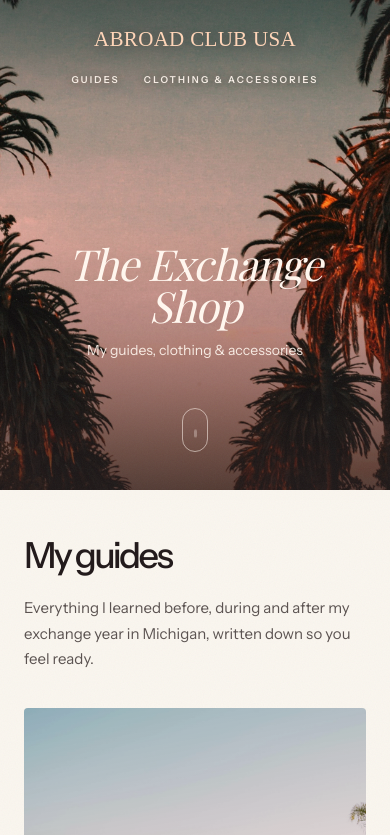
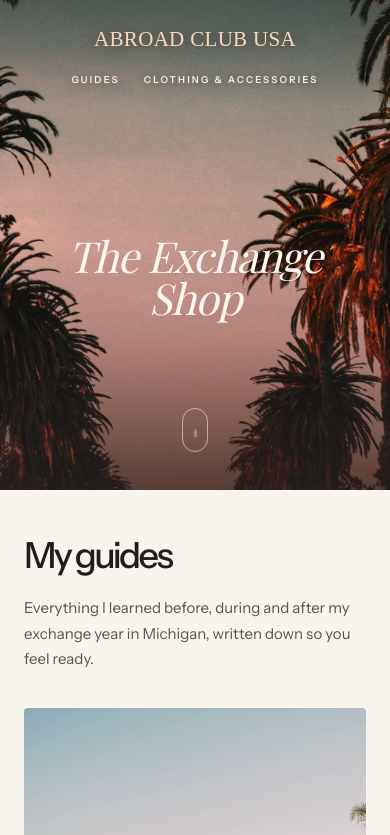
Before and after one commit to anjagregoran/abroadwithanja, a plain HTML site: page en/index.html in a window 390 px wide. Shown: the top 835 px of the page. Drawn offline with nearby package versions, Linux system fonts and the light colour scheme; a web font is replaced by a local one.

Commit message:
Drop the hero subtitle on the shop
Co-Authored-By: Claude Opus 5 <noreply@anthropic.com>

```diff
--- a/en/index.html
+++ b/en/index.html
@@ -1158,7 +1158,7 @@ nav.nv{position:relative!important;top:auto!important;backdrop-filter:none!impor
   font-style:normal;justify-self:start;text-shadow:0 1px 14px rgba(35,27,28,.5)}
 .shop-lg em{font-style:normal!important}
 .shop-lg em{font-style:italic}
-.shop-hd-in{position:absolute;z-index:2;left:54px;right:54px;bottom:200px;color:#FFF6EE;text-align:center}
+.shop-hd-in{position:absolute;z-index:2;left:54px;right:54px;bottom:248px;color:#FFF6EE;text-align:center}
 .shop-hd-in span{display:block;font-family:'Instrument Sans',sans-serif;font-size:10px;letter-spacing:4px;
   text-transform:uppercase;opacity:.82;margin-bottom:12px}
 .shop-hd-in h1{font-family:'Playfair Display',serif;font-style:italic;font-weight:400;
@@ -1192,7 +1192,7 @@ html{scroll-behavior:smooth}
   .shop-lg{justify-self:center;font-size:21px}
   .shop-nav{justify-self:center;gap:24px}
   .shop-nav a{font-size:9.5px;letter-spacing:2.2px}
-  .shop-hd-in{left:24px;right:24px;bottom:128px}
+  .shop-hd-in{left:24px;right:24px;bottom:158px}
   .shop-hd-in h1{font-size:clamp(34px,11vw,48px)}
   .shop-hd-in p{font-size:14px}
 }
@@ -1217,7 +1217,6 @@ html{scroll-behavior:smooth}
   </div>
   <div class="shop-hd-in">
     <h1>The Exchange Shop</h1>
-    <p>My guides, clothing &amp; accessories</p>
   </div>
   <a class="shop-cue" href="#vodici" aria-label="Scroll down"><span></span></a>
 
```
